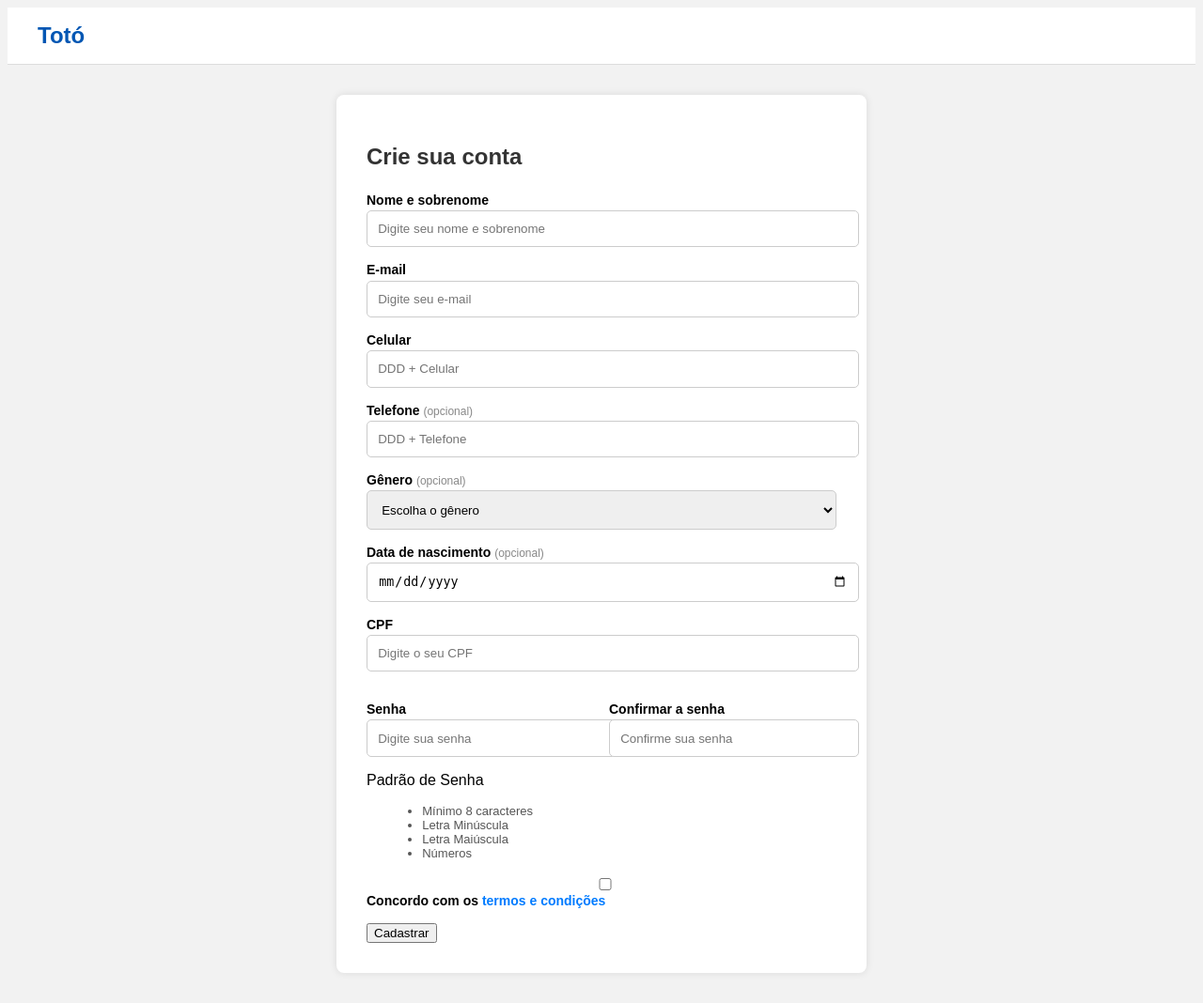
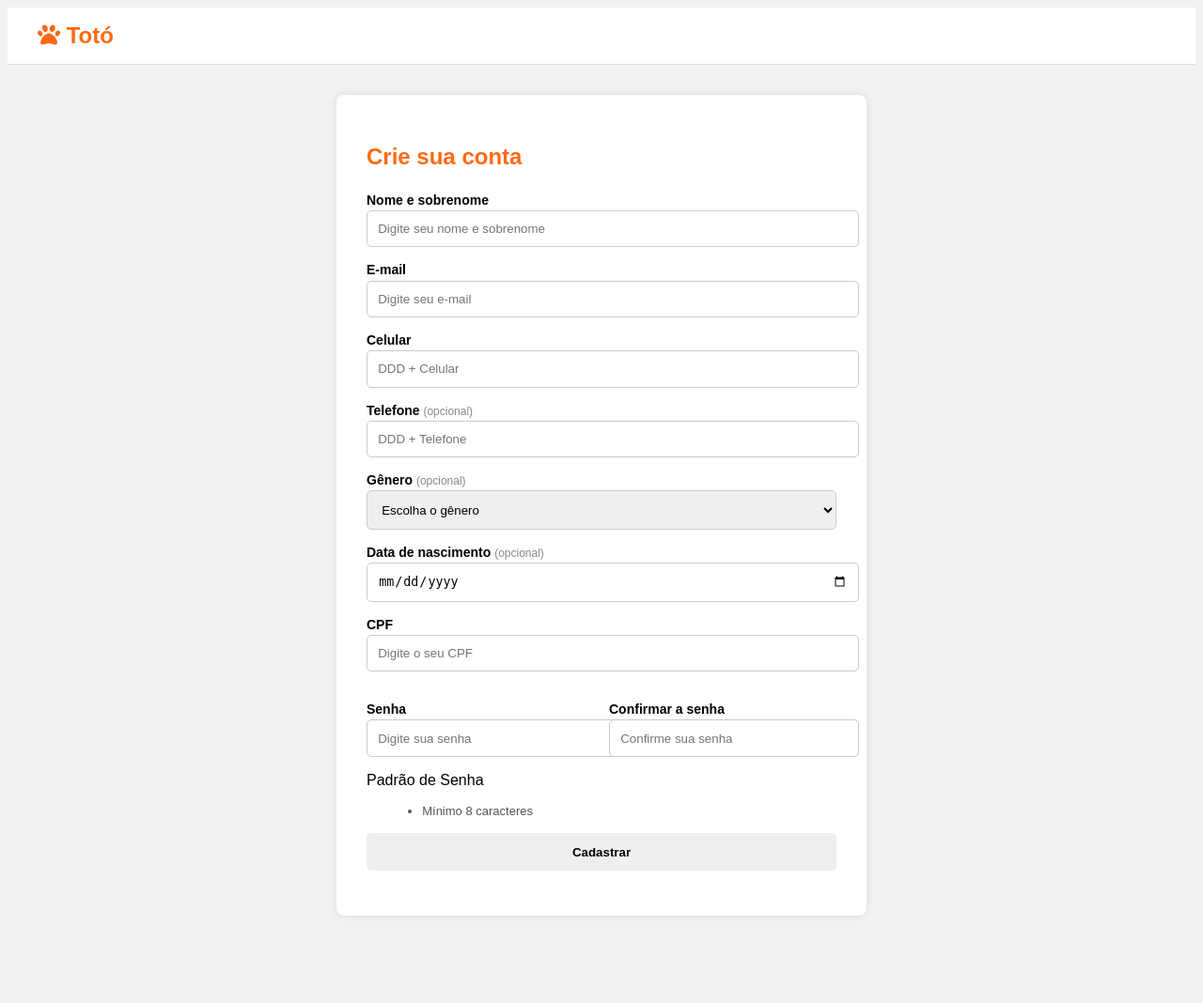
Before and after one commit to LaraKorogix/Site, a Flask app: page /cadastro in a window 1280 px wide. Shown: the whole page at 94% size. After the commit the page ends 975 px from the top, so only its background shows below. Run offline with Flask 3, Linux system fonts and the light colour scheme.

Commit message:
atualizações 2.0 paginas

```diff
--- a/static/css/cadastro.css
+++ b/static/css/cadastro.css
@@ -8,7 +8,7 @@ body {
     padding: 1rem 2rem;
     font-size: 24px;
     font-weight: bold;
-    color: #0056b3;
+    color: #ff6913;
     border-bottom: 1px solid #ddd;
 }
 
@@ -19,11 +19,12 @@ body {
     padding: 2rem;
     border-radius: 8px;
     box-shadow: 0 0 8px rgba(0,0,0,0.1);
+
 }
 
 .form-box h2 {
     margin-bottom: 1.5rem;
-    color: #333;
+    color: #ff6913;
 }
 
 label {
@@ -65,7 +66,7 @@ input, select {
 
 .senha-regras ul {
     font-size: 13px;
-    margin: 0.5rem 0 1rem 1.2rem;
+    margin: 1rem 0 1rem 1.2rem;
     color: #555;
 }
 
@@ -82,12 +83,10 @@ input, select {
 
 .btn-cadastrar {
     width: 100%;
-    background-color: #0056b3;
-    color: white;
-    padding: 0.9rem;
+    padding: 0.8rem;
     border: none;
+    font-weight: bold;
     border-radius: 5px;
-    font-weight: bold;
     cursor: pointer;
-    margin-top: 1rem;
+    margin-bottom: 1rem;
 }
--- a/templates/cadastro.html
+++ b/templates/cadastro.html
@@ -3,13 +3,16 @@
 <head>
     <meta charset="UTF-8">
     <title>Cadastro de Conta</title>
+    <link rel="stylesheet" href="https://cdnjs.cloudflare.com/ajax/libs/font-awesome/6.5.0/css/all.min.css">
     <link rel="stylesheet" href="{{ url_for('static', filename='css/cadastro.css') }}">
     <meta name="viewport" content="width=device-width, initial-scale=1.0">
 </head>
 <body>
 
     <header class="topo">
-        <div class="logo">Totó</div>
+    <div class="logo">
+        <i class="fas fa-paw"></i> Totó
+    </div>
     </header>
 
     <main class="form-container">
@@ -64,23 +67,14 @@
 
             <!-- Regras de senha -->
             <div class="senha-regras">
-                <p>Padrão de Senha</p>
+            <p>Padrão de Senha</p>
                 <ul>
                     <li>Mínimo 8 caracteres</li>
-                    <li>Letra Minúscula</li>
-                    <li>Letra Maiúscula</li>
-                    <li>Números</li>
                 </ul>
             </div>
 
-            <!-- Aceite de termos -->
-            <label class="termos">
-                <input type="checkbox" name="termos" required>
-                Concordo com os <a href="#">termos e condições</a>
-            </label>
-
             <!-- Botão -->
-             <button type="submit">Cadastrar</button>
+             <button class="btn-cadastrar">Cadastrar</button>
 
         </form>
     </main>
--- a/templates/home.html
+++ b/templates/home.html
@@ -6,6 +6,7 @@
 
 	<!-- Boxicons -->
 	<link href='https://unpkg.com/boxicons@2.0.9/css/boxicons.min.css' rel='stylesheet'>
+	<link rel="stylesheet" href="https://cdnjs.cloudflare.com/ajax/libs/font-awesome/6.5.0/css/all.min.css">
 
 	<!-- Estilo CSS -->
     <link rel="stylesheet" href="{{ url_for('static', filename='css/home.css') }}">
@@ -17,7 +18,7 @@
 	<!-- SIDEBAR -->
 	<section id="sidebar">
 		<a href="home.html" class="brand">
-			<i class='bx bxs-smile'></i>
+			<i class="fas fa-paw"></i>
 			<span class="text">Totó</span>
 		</a>
 		<ul class="side-menu top">
--- a/templates/login-cadastro.html
+++ b/templates/login-cadastro.html
@@ -4,12 +4,15 @@
     <meta charset="UTF-8">
     <title>Login ou Cadastro</title>
     <link rel="stylesheet" href="{{ url_for('static', filename='css/login-cadastro.css') }}">
+    <link rel="stylesheet" href="https://cdnjs.cloudflare.com/ajax/libs/font-awesome/6.5.0/css/all.min.css">
     <meta name="viewport" content="width=device-width, initial-scale=1.0">
 </head>
 <body>
 
     <header class="topo">
-        <div class="logo">Totó</div>
+    <div class="logo">
+        <i class="fas fa-paw"></i> Totó
+    </div>
     </header>
 
     <main class="container">
--- a/templates/servicos.html
+++ b/templates/servicos.html
@@ -4,6 +4,7 @@
   <meta charset="UTF-8">
   <title>Serviços | Totó Pet Shop</title>
   <link rel="stylesheet" href="{{ url_for('static', filename='css/home.css') }}">
+  <link rel="stylesheet" href="https://cdnjs.cloudflare.com/ajax/libs/font-awesome/6.5.0/css/all.min.css">
 
   <link rel="stylesheet" href="{{ url_for('static', filename='css/servicos.css') }}">
   <link rel="stylesheet" href="https://unpkg.com/boxicons@2.1.4/css/boxicons.min.css">
@@ -13,7 +14,7 @@
   <!-- SIDEBAR -->
     <section id="sidebar">
       <a href="home.html" class="brand">
-        <i class='bx bxs-smile'></i>
+        <i class="fas fa-paw"></i>
         <span class="text">Totó</span>
       </a>
       <ul class="side-menu top">
```
Also changed, not shown: static/css/home.css (+7 -4 lines), static/css/login-cadastro.css (+4 -4 lines), templates/index.html (+9 -22 lines), templates/vacina.html (+5 -4 lines).
